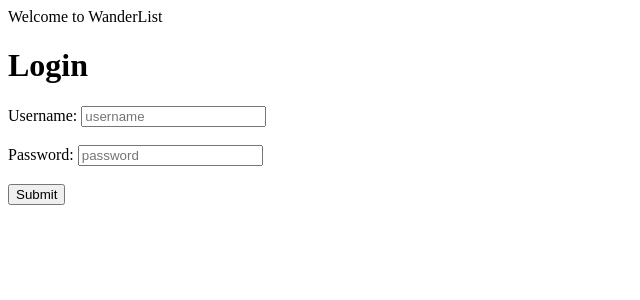
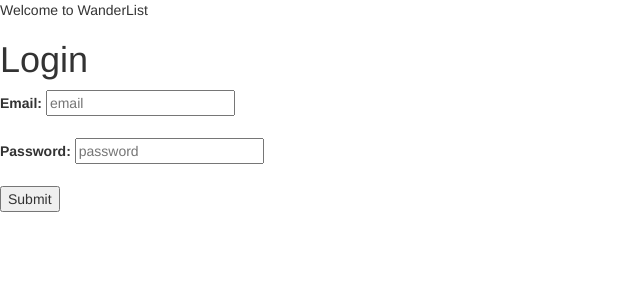
Before and after one commit to ameliacgraham/Wanderlust-Ave, a Flask app: page /login in a window 1280 px wide. Shown: the top 300 px of the page, without its empty margins (0-640 px from the left). Run offline with Flask 2, Linux system fonts and the light colour scheme; some libraries are stand-ins or nearby versions.

Commit message:
Added modal window to ask for additional info after a user logs in with Facebook. Then uses that info to create a user

```diff
--- a/requirements.txt
+++ b/requirements.txt
@@ -1,9 +1,12 @@
 appdirs==1.4.3
+bcrypt==3.1.3
 blinker==1.4
+cffi==1.10.0
 click==6.7
 Flask==0.12
 Flask-DebugToolbar==0.10.1
 Flask-SQLAlchemy==2.2
+helper==2.4.2
 itsdangerous==0.24
 Jinja2==2.9.5
 LatLon==1.0.2
@@ -11,8 +14,11 @@ MarkupSafe==1.0
 packaging==16.8
 pkg-resources==0.0.0
 psycopg2==2.7.1
+pycparser==2.17
 pyparsing==2.2.0
 pyproj==1.9.5.1
+PyYAML==3.12
+requests==2.13.0
 six==1.10.0
 SQLAlchemy==1.1.6
 Werkzeug==0.12.1
--- a/server.py
+++ b/server.py
@@ -7,6 +7,7 @@ from datetime import datetime
 import os
 import requests
 import json
+import bcrypt
 
 app = Flask(__name__)
 app.secret_key = "ABC"
@@ -20,25 +21,25 @@ def display_homepage():
     """Homepage"""
 
     public_items = PublicItem.query.all()
-    username = session.get("username")
+    email = session.get("email")
     return render_template("homepage.html", public_items=public_items,
-                           username=username)
+                           email=email)
 
 @app.route('/public/<pub_item_id>')
 def display_public_item_details(pub_item_id):
     """Displays info about a public item."""
 
-    username = session.get("username")
-    item_info = PublicItem.query.filter(PublicItem.public_item_id==pub_item_id).one()
+    email = session.get("email")
+    item_info = PublicItem.query.filter(PublicItem.id==pub_item_id).one()
     return render_template('public-item.html',
                            item_info=item_info,
-                           username=username)
+                           email=email)
 
 @app.route('/<list_id>/<priv_item_id>')
 def display_private_item_details(list_id, priv_item_id):
     """Displays info about a private item."""
 
-    item_info = PrivateItem.query.filter(PrivateItem.priv_item_id==priv_item_id).one()
+    item_info = PrivateItem.query.filter(PrivateItem.id==priv_item_id).one()
     return render_template('private-item.html',
                            item_info=item_info)
 
@@ -137,40 +138,44 @@ def process_registation_form():
     if request.method == 'GET':
         return render_template('registration-form.html')
 
+    username = request.form.get('username')
     email = request.form.get('email')
-    username = request.form.get('username')
     first_name = request.form.get('first-name')
     last_name = request.form.get('last-name')
     password = request.form.get('password')
-    username_query = User.query.filter(User.username==username).all()
+    # hashed_pw = bcrypt.hashpw(password.encode("UTF_8"),bcrypt.gensalt())
+    email_query = User.query.filter(User.email==email).all()
 
-    if username_query:
-        flash("An account for {} already exists!".format(username))
+    if email_query:
+        flash("An account for {} already exists!".format(email))
         return redirect("/login")
     else:
-        user = User(username=username, email=email, password=password, first_name=first_name,
-                    last_name=last_name)
+        user = User(email=email, password=password, first_name=first_name,
+                    last_name=last_name, username=username)
         db.session.add(user)
         db.session.commit()
     return redirect("/")
+
 
 @app.route('/login', methods=['GET', 'POST'])
 def process_login_info():
     """Checks if user email and password exist on same account, then logs in or redirects."""
 
+    # Haslib
+
     if request.method == "GET":
         return render_template("login.html")
 
-    username = request.form.get("username")
+    email = request.form.get("email")
     password = request.form.get("password")
 
     try:
-        user_query = User.query.filter(User.username==username).one()
+        user_query = User.query.filter(User.email==email).one()
     except Exception, e:
         user_query = False
 
     if user_query and user_query.password == password:
-        session["username"] = user_query.username
+        session["email"] = user_query.email
         flash("You have successfully logged in!")
         return redirect("/my-lists")
     else:
@@ -181,20 +186,95 @@ def process_login_info():
 def log_user_out():
     """Logs a user out."""
 
-    del session['username']
+    del session['email']
     public_items = PublicItem.query.all()
     flash("You have successfully logged out!")
     return redirect("/")
+
+
+@app.route('/facebook-token', methods=['POST'])
+def get_facebook_info():
+    """Gets a user's facebook info."""
+    token = request.form.get('token')
+
+    # url = 'https://graph.facebook.com/v2.8/me?fields=id%2Cname%2Cfriends&access_token={}'.format(token)
+
+    url = 'https://graph.facebook.com/v2.8/me?fields=email%2Cname&access_token={}'.format(token)
+
+    r = requests.get(url)
+    result = json.loads(r.text)
+    print token
+    print url
+    print result
+
+    return render_template("facebook-login.html", result=result)
+
+@app.route('/facebook', methods=['POST'])
+def check_for_user():
+    """Checks database for user with facebook email"""
+
+    facebook_id = request.form.get('id')
+    name = request.form.get('name')
+    email = request.form.get('email')
+    token = request.form.get('token')
+    first_name = name.split()[0]
+    last_name = name.split()[1]
+
+    print first_name
+    print last_name
+    print email
+
+    try:
+        user_query = User.query.filter(User.email==email).one()
+    except Exception, e:
+        user_query = False
+
+    if user_query:
+        return "user exists"
+    else:
+        # pop up window asking for password
+        # add user to database
+        print "need email"
+        return "need email"
+
+@app.route('/facebook-login', methods=['POST'])
+def login_user():
+
+    new = request.form.get('new')
+    print "in Facebook login"
+
+
+    print "New: " + new
+    new = bool(new)
+    # if new user
+    if new == True:
+        email = request.form.get('email')
+        password = request.form.get('password')
+        username = request.form.get('username')
+        name = request.form.get('name')
+        first_name, last_name = name.split()
+        user = User(email=email, password=password, first_name=first_name,
+                    last_name=last_name, username=username)
+        db.session.add(user)
+        db.session.commit()
+    # If user exists
+    else:
+        email = request.form.get('email')
+        user = User.query.filter(User.email==email).first()
+        print "Find user"
+
+    session["email"] = email
+    return "logged in"
 
 @app.route('/my-lists')
 def display_bucket_lists():
     """Display users bucket lists."""
 
-    username = session.get("username")
-    user_bucket_lists = BucketList.query.filter(BucketList.username==username).all()
+    email = str(session.get("email"))
+    user_bucket_lists = BucketList.query.filter(BucketList.email==email).all()
 
-    if username:
-        user = User.query.get(username)
+    if email:
+        user = User.query.get(email)
         progress_results = user.get_progress()
 
         items = progress_results['total_items']
@@ -220,15 +300,15 @@ def add_bucket_list():
     """Add new bucket list."""
 
     title = request.form.get('title')
-    username = request.form.get('username')
+    email = request.form.get('email')
 
     try:
-        user_list = BucketList.query.filter(BucketList.username==username,
+        user_list = BucketList.query.filter(BucketList.email==email,
                                             BucketList.title==title).one()
     except Exception, e:
         title = request.form.get('title')
-        username = request.form.get('username')
-        new_list = BucketList(username=username, title=title)
+        email = request.form.get('email')
+        new_list = BucketList(email=email, title=title)
         db.session.add(new_list)
         db.session.commit()
         flash("Your list has been created!")
@@ -246,7 +326,7 @@ def delete_priv_item():
     print del_item
 
     if del_item == 'delete':
-        item = PrivateItem.query.filter(PrivateItem.priv_item_id==item_id).one()
+        item = PrivateItem.query.filter(PrivateItem.id==item_id).one()
         db.session.delete(item)
         db.session.commit()
 
@@ -258,7 +338,7 @@ def delete_priv_item():
 def display_bucket_list(list_id):
     """Displays a user's bucket list."""
 
-    bucket_list = BucketList.query.filter(BucketList.list_id==list_id).one()
+    bucket_list = BucketList.query.filter(BucketList.id==list_id).one()
     b_list_id = list_id
 
     places = []
@@ -287,9 +367,9 @@ def display_bucket_list(list_id):
 def display_add_item_form():
     """Displays bucket item form."""
 
-    username = session["username"]
+    email = session["email"]
 
-    lists = BucketList.query.filter(BucketList.username==username).all()
+    lists = BucketList.query.filter(BucketList.email==email).all()
 
     return render_template("add-item-form.html",
                            lists=lists,
@@ -300,7 +380,7 @@ def process_add_bucket_item():
     """Checks if item already exists in a list, if not then adds it."""
 
     title = request.form.get('title')
-    username = request.form.get('username')
+    email = request.form.get('email')
     tour_link = request.form.get('tour-link')
     image = request.form.get('image')
     description = request.form.get('description')
@@ -312,7 +392,7 @@ def process_add_bucket_item():
 
     # Query for the public item with the title as the input title
     item = PublicItem.query.filter(PublicItem.title.ilike(title)).first()
-    user = User.query.filter(User.username==username).one()
+    user = User.query.filter(User.email==email).one()
 
     # if there is a public item with that title
     if item:
@@ -323,15 +403,15 @@ def process_add_bucket_item():
         b_list = BucketList.query.filter(BucketList.title==list_title).one()
         b_list_id = b_list.list_id
         # Check if a private item for that userexists with that title
-        private_item = PrivateItem.query.filter(PrivateItem.public_item_id==public_id,
-                                                user.username==username).all()
+        private_item = PrivateItem.query.filter(PrivateItem.id==public_id,
+                                                user.email==email).all()
 
         # If there is a private item with that title
         if private_item:
             flash("You already have an item with that title!")
             return redirect('/my-lists')
         else:
-            create_private_item(public_id, b_list_id, tour_link)
+            return create_private_item(public_id, b_list_id, tour_link)
     # If there is not a public item with that title, create a public and private item
     else:
         bucket_item = PublicItem(title=title,image=image,description=description,
@@ -345,7 +425,7 @@ def process_add_bucket_item():
 
 
 def create_private_item(public_id, list_id, tour_link):
-    new_item = PrivateItem(public_item_id=public_id,list_id=list_id,
+    new_item = PrivateItem(id=public_id,list_id=list_id,
                            tour_link=tour_link)
     db.session.add(new_item)
     db.session.commit()
@@ -360,7 +440,7 @@ def check_off_item():
     item_id = request.form.get("item-id")
     list_id = request.form.get("list-id")
 
-    item = PrivateItem.query.filter(PrivateItem.priv_item_id==item_id).one()
+    item = PrivateItem.query.filter(PrivateItem.id==item_id).one()
     item.checked_off = True
     db.session.commit()
 
--- a/templates/add-list.html
+++ b/templates/add-list.html
@@ -6,7 +6,7 @@
 <form action="/my-lists/add" method="POST">
   <label>Title</label>
     <input type="text" name="title" placeholder="My Bucket List"><br><br>
-    <input type="hidden" name="username" value={{ session["username"] }}>
+    <input type="hidden" name="email" value={{ session["email"] }}>
     <input type="submit">
 </form>
 
--- a/templates/base.html
+++ b/templates/base.html
@@ -2,6 +2,9 @@
 <html>
 <head>
   <title>WanderList</title>
+  <script src="https://ajax.googleapis.com/ajax/libs/jquery/3.2.0/jquery.min.js"></script>
+  <link href="https://maxcdn.bootstrapcdn.com/bootstrap/3.3.7/css/bootstrap.min.css" rel="stylesheet">
+  <script src="https://maxcdn.bootstrapcdn.com/bootstrap/3.3.7/js/bootstrap.min.js" integrity="sha384-Tc5IQib027qvyjSMfHjOMaLkfuWVxZxUPnCJA7l2mCWNIpG9mGCD8wGNIcPD7Txa" crossorigin="anonymous"></script>
   <link rel="shortcut icon" href="">
 </head>
 <body>
--- a/templates/flight-results.html
+++ b/templates/flight-results.html
@@ -7,8 +7,8 @@
       Airline: {{ flight[4] }}<br>
       Flight number: {{ flight[5] }}<br>
       Price: {{ flight[1] }}<br>
-      Return At: {{ flight[2] }}<br>
-      Depart At: {{ flight[3] }}<br><br><br><br>
+      Depart At: {{ flight[3] }}<br>
+      Return At: {{ flight[2] }}<br><br><br>
   {% endfor %}
 </div>
 {% endblock %}
--- a/templates/login.html
+++ b/templates/login.html
@@ -4,10 +4,10 @@
 <h1>Login</h1>
 
 <form action="/login" method="POST">
-  <label>Username:</label>
-    <input type="text" name="username" placeholder="username" required><br><br>
+  <label>Email:</label>
+    <input type="text" name="email" placeholder="email" required><br><br>
   <label>Password:</label>
-    <input type="text" name="password" placeholder="password" required><br><br>
+    <input type="password" name="password" placeholder="password" required><br><br>
     <input type="submit">
 </form>
 
--- a/templates/public-item.html
+++ b/templates/public-item.html
@@ -11,7 +11,7 @@
 
   {% if username %}
     <form action='/add-item-form'>
-    <input type="submit" name="Add">
+    <input type="submit" name="add" value="Add">
     </form>
   {% endif %}
 </div>
--- a/templates/registration-form.html
+++ b/templates/registration-form.html
@@ -11,7 +11,7 @@
   <label>Username:</label>
      <input type="text" name="username" placeholder="username"><br><br>
   <label>Password:</label>
-    <input type="text" name="password" placeholder="password" required><br><br>
+    <input type="password" name="password" placeholder="password" required><br><br>
   <label>Email:</label>
     <input type="email" name="email" placeholder="email" required><br><br>
   <input type="submit">
```
Also changed, not shown: model.py (+30 -31 lines), static/js/facebook.js (added, +93 -0 lines), templates/homepage.html (+36 -80 lines), tests.py (+6 -3 lines).
